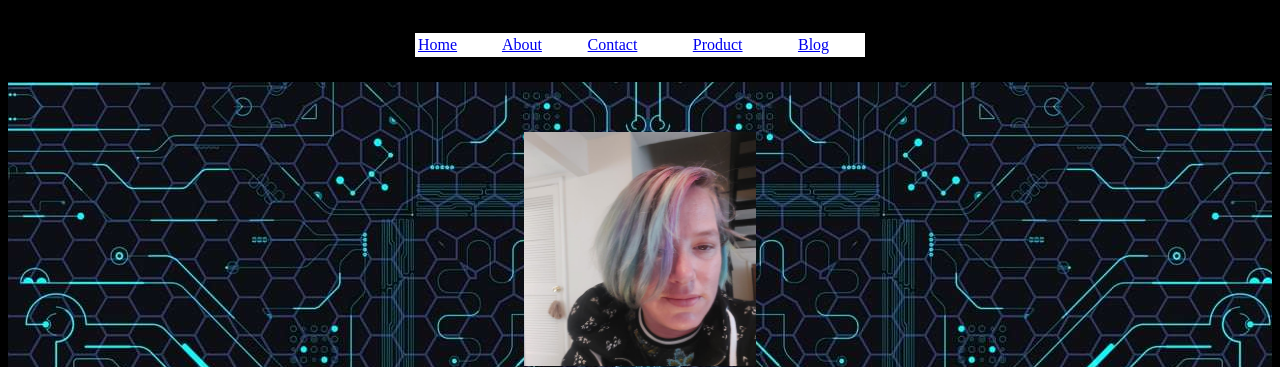
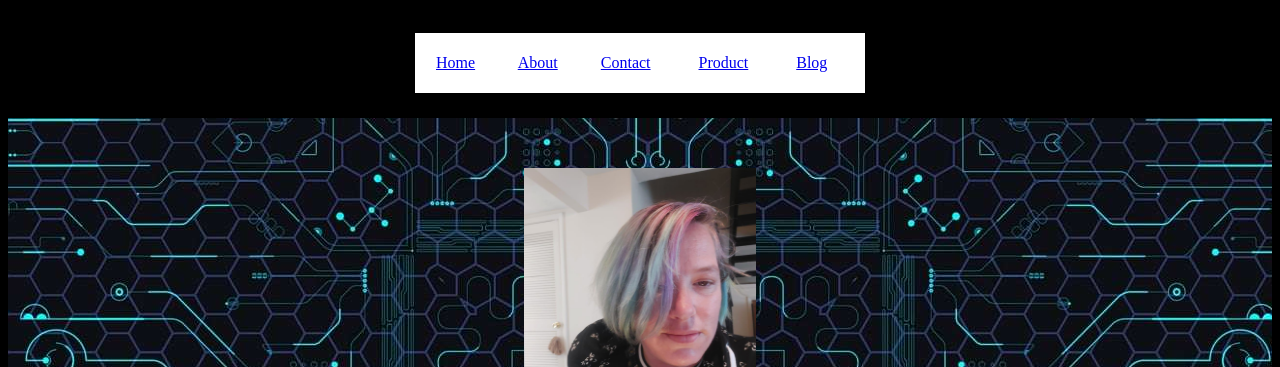
Before and after one commit to KrisWHayes/KrisWHayes.github.io, a plain HTML site: page index.html in a window 1280 px wide. Shown: the top 367 px of the page. Drawn offline with Linux system fonts and the light colour scheme.

Commit message:
Update index.html

```diff
--- a/index.html
+++ b/index.html
@@ -23,6 +23,7 @@
   border-width: 25px;
   border-color: #000000;
   border-style: solid;
+  border-spacing: 20px;
   color: #000000;
   margin-left:auto;
   margin-right:auto;">
```
